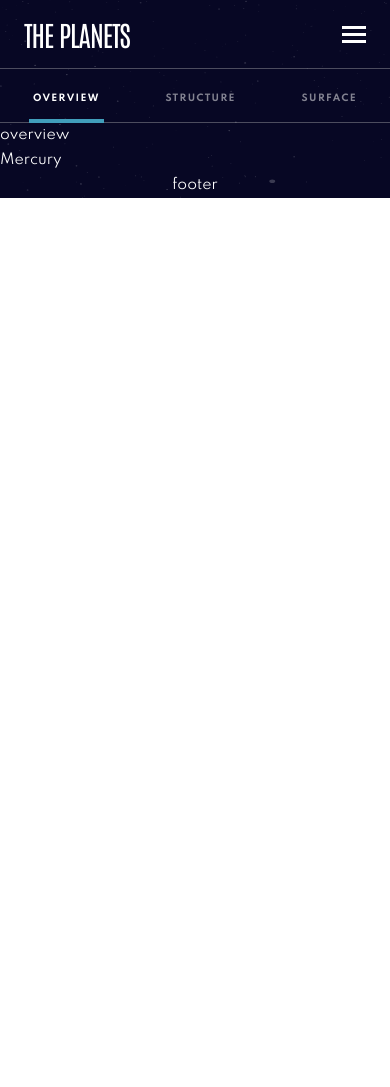
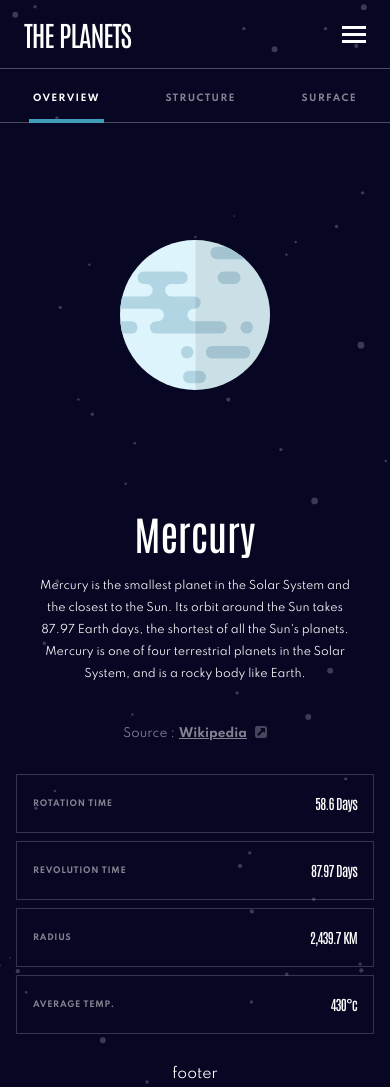
Before and after one commit to namanavasthi/frontend-mentor-3-planet-facts, a React (Create React App) app: page / in a window 390 px wide. Before the commit the page ends 844 px from the top, so only its background shows below. Built offline with nearby package versions, Linux system fonts and the light colour scheme.

Commit message:
fixed image issues, mobile spec done

```diff
--- a/public/index.html
+++ b/public/index.html
@@ -29,7 +29,7 @@
     <link rel="preconnect" href="https://fonts.googleapis.com" />
     <link rel="preconnect" href="https://fonts.gstatic.com" crossorigin />
     <link
-      href="https://fonts.googleapis.com/css2?family=Antonio&family=Spartan:wght@400;700&display=swap"
+      href="https://fonts.googleapis.com/css2?family=Antonio:wght@500&family=Spartan:wght@400;700&display=swap"
       rel="stylesheet"
     />
   </head>
--- a/src/App.js
+++ b/src/App.js
@@ -21,7 +21,7 @@ const App = () => {
           backgroundImage: `url(${backgroundURL})`,
           backgroundPosition: "center center",
           backgroundRepeat: "no-repeat",
-          backgroundSize: "100% 100%",
+          backgroundSize: "cover",
         }}
       >
         <Header />
--- /dev/null
+++ b/src/Article.jsx
@@ -0,0 +1,24 @@
+import React from "react";
+
+import { ReactComponent as SourceIcon } from "./images/icon-source.svg";
+
+const Source = ({ src }) => {
+  return (
+    <div className="flex pt-5 text-12 leading-25 font-spartan">
+      <span className="opacity-50">Source : </span>
+      <a href={src} className="flex items-center underline font-bold opacity-50 pl-1">
+        Wikipedia <SourceIcon className="ml-2 mb-1" />
+      </a>
+    </div>
+  );
+};
+
+export const Article = ({ name, overview }) => {
+  return (
+    <article className="flex flex-col items-center text-center pb-2">
+      <h2 className="font-antonio text-40 leading-52 font-medium">{name}</h2>
+      <p className="font-spartan font-normal leading-22 text-11 p-4">{overview.content}</p>
+      <Source src={overview.source} />
+    </article>
+  );
+};
--- a/src/Overview.jsx
+++ b/src/Overview.jsx
@@ -1,16 +1,54 @@
-import React from "react";
+import React, { useState } from "react";
 
 import { useAppContext } from "./Context";
+import { Article } from "./Article";
+import { Stats } from "./Stats";
 
 import data from "./data.json";
+
+const Images = [
+  import("./images/planet-mercury.svg"),
+  import("./images/planet-venus.svg"),
+  import("./images/planet-earth.svg"),
+  import("./images/planet-mars.svg"),
+  import("./images/planet-jupiter.svg"),
+  import("./images/planet-saturn.svg"),
+  import("./images/planet-uranus.svg"),
+  import("./images/planet-neptune.svg"),
+];
 
 export const Overview = () => {
   const { activePlanet } = useAppContext();
 
+  const [Image, setImage] = useState();
+
+  Images[activePlanet].then((res) => setImage(res));
+
+  const currentPlanet = data[activePlanet];
+
+  const planetWidth = [5, 6, 6, 5, 10, 9, 8, 7];
+
   return (
-    <div>
-      <h1>overview</h1>
-      <h2>{data[activePlanet].name}</h2>
-    </div>
+    <section className="overview flex flex-col items-center px-4">
+      <div className="h-96 w-full flex justify-center items-center">
+        {Image ? (
+          <img
+            src={Image.default}
+            className={`w-${planetWidth[activePlanet]}/12 py-24`}
+            alt={`planet ${currentPlanet.name}`}
+          />
+        ) : (
+          <>Loading...</>
+        )}
+      </div>
+
+      <Article name={currentPlanet.name} overview={currentPlanet.overview} />
+      <Stats
+        rotation={currentPlanet.rotation}
+        revolution={currentPlanet.revolution}
+        radius={currentPlanet.radius}
+        temperature={currentPlanet.temperature}
+      />
+    </section>
   );
 };
--- /dev/null
+++ b/src/Stats.jsx
@@ -0,0 +1,30 @@
+import React from "react";
+
+export const Stats = ({ rotation, revolution, radius, temperature }) => {
+  return (
+    <ul className="flex flex-col py-5 w-full">
+      <li className="border-1 border-neutral-white border-opacity-20 p-4 mb-2 flex justify-between items-center">
+        <span className="uppercase text-8 leading-16 tracking-250 font-bold font-spartan opacity-50">
+          rotation time
+        </span>
+        <span className="font-antonio text-20 leading-26 tracking-225 text-right">{rotation}</span>
+      </li>
+      <li className="border-1 border-neutral-white border-opacity-20 p-4 mb-2 flex justify-between items-center">
+        <span className="uppercase text-8 leading-16 tracking-250 font-bold font-spartan opacity-50">
+          revolution time
+        </span>
+        <span className="font-antonio text-20 leading-26 tracking-225 text-right">{revolution}</span>
+      </li>
+      <li className="border-1 border-neutral-white border-opacity-20 p-4 mb-2 flex justify-between items-center">
+        <span className="uppercase text-8 leading-16 tracking-250 font-bold font-spartan opacity-50">radius</span>
+        <span className="font-antonio text-20 leading-26 tracking-225 text-right">{radius}</span>
+      </li>
+      <li className="border-1 border-neutral-white border-opacity-20 p-4 mb-2 flex justify-between items-center">
+        <span className="uppercase text-8 leading-16 tracking-250 font-bold font-spartan opacity-50">
+          average temp.
+        </span>
+        <span className="font-antonio text-20 leading-26 tracking-225 text-right">{temperature}</span>
+      </li>
+    </ul>
+  );
+};
--- a/src/data.json
+++ b/src/data.json
@@ -18,9 +18,9 @@
     "radius": "2,439.7 KM",
     "temperature": "430°c",
     "images": {
-      "planet": "./assets/planet-mercury.svg",
-      "internal": "./assets/planet-mercury-internal.svg",
-      "geology": "./assets/geology-mercury.png"
+      "planet": "./images/planet-mercury.svg",
+      "internal": "./images/planet-mercury-internal.svg",
+      "geology": "./images/geology-mercury.png"
     }
   },
   {
@@ -42,9 +42,9 @@
     "radius": "6,051.8 KM",
     "temperature": "471°c",
     "images": {
-      "planet": "./assets/planet-venus.svg",
-      "internal": "./assets/planet-venus-internal.svg",
-      "geology": "./assets/geology-venus.png"
+      "planet": "./images/planet-venus.svg",
+      "internal": "./images/planet-venus-internal.svg",
+      "geology": "./images/geology-venus.png"
     }
   },
   {
@@ -66,9 +66,9 @@
     "radius": "6,371 KM",
     "temperature": "16°c",
     "images": {
-      "planet": "./assets/planet-earth.svg",
-      "internal": "./assets/planet-earth-internal.svg",
-      "geology": "./assets/geology-earth.png"
+      "planet": "./images/planet-earth.svg",
+      "internal": "./images/planet-earth-internal.svg",
+      "geology": "./images/geology-earth.png"
     }
   },
   {
@@ -90,9 +90,9 @@
     "radius": "3,389.5 KM",
     "temperature": "-28°c",
     "images": {
-      "planet": "./assets/planet-mars.svg",
-      "internal": "./assets/planet-mars-internal.svg",
-      "geology": "./assets/geology-mars.png"
+      "planet": "./images/planet-mars.svg",
+      "internal": "./images/planet-mars-internal.svg",
+      "geology": "./images/geology-mars.png"
     }
   },
   {
@@ -114,9 +114,9 @@
     "radius": "69,911 KM",
     "temperature": "-108°c",
     "images": {
-      "planet": "./assets/planet-jupiter.svg",
-      "internal": "./assets/planet-jupiter-internal.svg",
-      "geology": "./assets/geology-jupiter.png"
+      "planet": "./images/planet-jupiter.svg",
+      "internal": "./images/planet-jupiter-internal.svg",
+      "geology": "./images/geology-jupiter.png"
     }
   },
   {
@@ -138,9 +138,9 @@
     "radius": "58,232 KM",
     "temperature": "-138°c",
     "images": {
-      "planet": "./assets/planet-saturn.svg",
-      "internal": "./assets/planet-saturn-internal.svg",
-      "geology": "./assets/geology-saturn.png"
+      "planet": "./images/planet-saturn.svg",
+      "internal": "./images/planet-saturn-internal.svg",
+      "geology": "./images/geology-saturn.png"
     }
   },
   {
@@ -162,9 +162,9 @@
     "radius": "25,362 KM",
     "temperature": "-195°c",
     "images": {
-      "planet": "./assets/planet-uranus.svg",
-      "internal": "./assets/planet-uranus-internal.svg",
-      "geology": "./assets/geology-uranus.png"
+      "planet": "./images/planet-uranus.svg",
+      "internal": "./images/planet-uranus-internal.svg",
+      "geology": "./images/geology-uranus.png"
     }
   },
   {
@@ -186,9 +186,9 @@
     "radius": "24,622 KM",
     "temperature": "-201°c",
     "images": {
-      "planet": "./assets/planet-neptune.svg",
-      "internal": "./assets/planet-neptune-internal.svg",
-      "geology": "./assets/geology-neptune.png"
+      "planet": "./images/planet-neptune.svg",
+      "internal": "./images/planet-neptune-internal.svg",
+      "geology": "./images/geology-neptune.png"
     }
   }
 ]
--- a/tailwind.config.js
+++ b/tailwind.config.js
@@ -3,6 +3,9 @@ module.exports = {
   darkMode: false, // or 'media' or 'class'
   theme: {
     extend: {
+      borderWidth: {
+        1: "1px",
+      },
       colors: {
         background: "#070724",
         neutral: {
@@ -48,17 +51,22 @@ module.exports = {
         12: "12px",
         11: "11px",
         9: "9px",
+        8: "8px",
       },
       lineHeight: {
         103: "103px",
         52: "52px",
         36: "36px",
         25: "25px",
+        22: "22px",
+        16: "16px",
         10: "10px",
       },
       letterSpacing: {
         100: "-1.05px",
         200: "-1.5px",
+        225: "-0.75px",
+        250: "0.73px",
         300: "1px",
         400: "1.36px",
         500: "2.6px",
```
